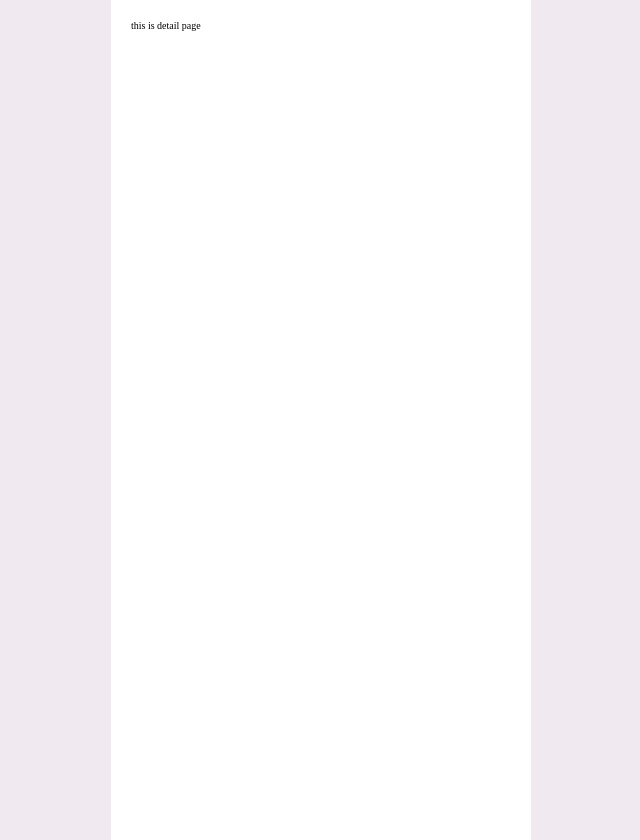
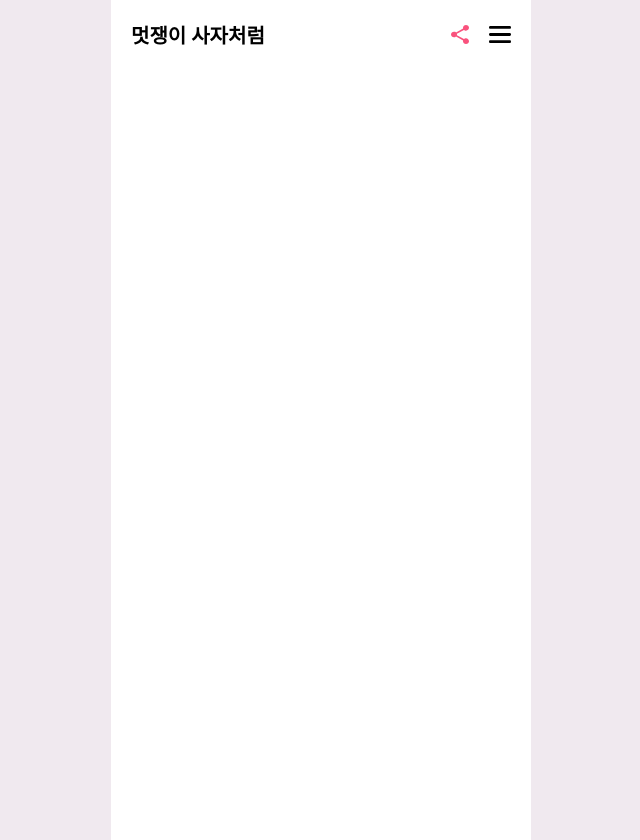
Before and after one commit to kimtaejin3/manaja, a React (Create React App) app: page /detail in a window 1280 px wide. Shown: the whole page, without its empty margins (319-959 px from the left). Built offline with nearby package versions, Linux system fonts and the light colour scheme.

Commit message:
design: DetailHeader UI

```diff
--- a/src/components/headers/DetailHeader.jsx
+++ b/src/components/headers/DetailHeader.jsx
@@ -2,13 +2,13 @@ import styles from "./DetailHeader.module.scss";
 import hamburgerIcon from "../../assets/hamburger.svg";
 import shareIcon from "../../assets/share.svg";
 
-export default function DetailHeader({ name }) {
+export default function DetailHeader({ title }) {
   return (
     <header className={styles.container}>
       <div>
-        <h1>{name}</h1>
+        <h1>{title}</h1>
       </div>
-      <div>
+      <div className={styles.buttonsWrap}>
         <button>
           <img src={shareIcon} alt="share_icon" />
         </button>
--- a/src/components/headers/DetailHeader.module.scss
+++ b/src/components/headers/DetailHeader.module.scss
@@ -0,0 +1,10 @@
+.container {
+  display: flex;
+  justify-content: space-between;
+
+  .buttonsWrap {
+    display: flex;
+    align-items: center;
+    gap: 20px;
+  }
+}
--- a/src/pages/DetailPage.jsx
+++ b/src/pages/DetailPage.jsx
@@ -1,3 +1,9 @@
+import DetailHeader from "../components/headers/DetailHeader";
+
 export default function DetailPage() {
-  return <>this is detail page</>;
+  return (
+    <>
+      <DetailHeader title="멋쟁이 사자처럼" />
+    </>
+  );
 }
```
